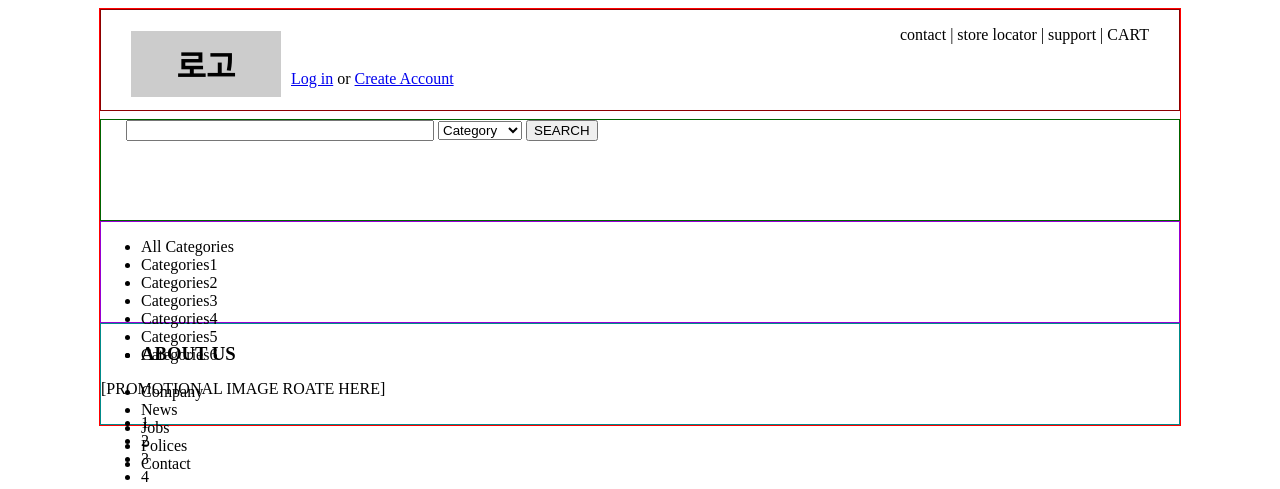
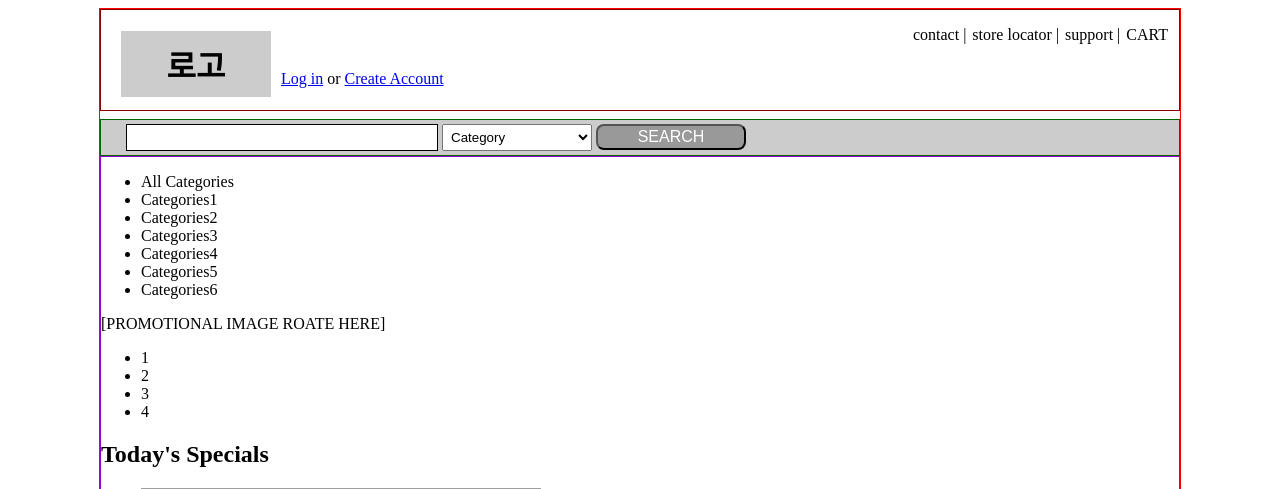
Before and after one commit to evollivia/frontend2, a FastAPI app: page /html/project1 in a window 1280 px wide. Shown: the top 489 px of the page. Run offline with FastAPI, Linux system fonts and the light colour scheme; grey boxes are pictures that could not be loaded.

Commit message:
프로젝트 실습 - nav : input, select, button 배치

```diff
--- a/views/templates/html/10project1.html
+++ b/views/templates/html/10project1.html
@@ -8,25 +8,28 @@
         #container{border: 1px solid red; width: 1080px; margin: 0 auto;}
 
         /*header*/
-        header{border: 1px solid darkred; height: 100px; padding: 0 30px;}
-        header h1{background: #cccccc; width: 150px; text-align: center; padding: 10px 0; float: left; /*margin-left: 20px*/}
-        header ul{list-style: none; padding: 0; float: right; /*margin-right: 10px*/}
-        header ul li{display: inline-block; /*padding: 0 1px;*/}
+        header{border: 1px solid darkred; height: 100px; }
+        header h1{background: #cccccc; width: 150px; text-align: center; padding: 10px 0; float: left; margin-left: 20px}
+        header ul{list-style: none; padding: 0; float: right; margin-right: 10px}
+        header ul li{display: inline-block; padding: 0 1px;}
         header ul li:after{content: ' |'}
         header ul li:last-child:after{content: ''}
         header div{float: left; margin-top: 60px; margin-left: 10px}
         .clear{clear: both}
 
         /*nav*/
-        nav{border: 1px solid darkgreen; height: 100px; padding: 0 25px;}
-        nav input{width: 300px}
-
+        nav{border: 1px solid darkgreen; background: #cccccc; height: 35px; padding: 0 25px;}
+        nav input{border: 1px solid black; /*margin-left: 20px*/; width: 300px; padding: 5px}
+        nav select{width: 150px; padding: 4px}
+        nav button{background: #999999; color: white; width: 150px; font-size: 16px; padding: 2px;
+                   border-radius: 8px}
+        .navgroup{height: 35px; display: table-cell; vertical-align: middle}
 
         /*main*/
-        main{border: 1px solid darkviolet; height: 100px;}
+        main{border: 1px solid darkviolet;}
 
         /*footer*/
-        footer{border: 1px solid darkcyan; height: 100px;}
+        footer{border: 1px solid darkcyan;}
     </style>
 </head>
 <body>
@@ -42,6 +45,7 @@
         <div><a href="#">Log in</a> or <a href="#">Create Account</a></div>
     </header>
     <nav class="clear">
+        <div class="navgroup">
         <input type="text" name="search">
         <select name="findtype">
             <option>Category</option>
@@ -51,6 +55,7 @@
             <option>Category4</option>
         </select>
         <button type="button" id="findbtn">SEARCH</button>
+        </div>
     </nav>
     <main>
         <section>
```
